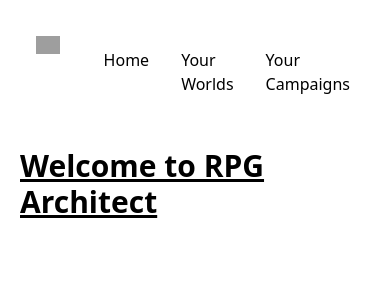
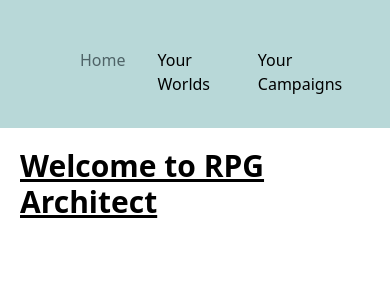
Before and after one commit to fgiwilson/CampaignArchitect, a SvelteKit app: page / in a window 390 px wide. Shown: the top 300 px of the page. Built offline with nearby package versions, Linux system fonts and the light colour scheme; grey boxes are pictures that could not be loaded.

Commit message:
navbar styles Updates.
further navbar CSS work.

```diff
--- a/package.json
+++ b/package.json
@@ -15,6 +15,7 @@
 	"devDependencies": {
 		"@sveltejs/adapter-auto": "^3.0.0",
 		"@sveltejs/adapter-node": "^5.2.2",
+		"@sveltejs/enhanced-img": "^0.3.7",
 		"@sveltejs/kit": "^2.0.0",
 		"@sveltejs/vite-plugin-svelte": "^3.0.0",
 		"@types/eslint": "^9.6.0",
--- a/src/lib/components/nav.svelte
+++ b/src/lib/components/nav.svelte
@@ -1,10 +1,14 @@
-<nav class="flex flex-row justify-content w-full py-4 md:py-0 px-4 text-lg text-gray-700 bg-white ">
+<script>
+	import Logo from '../../../static/RPGA_Logo.jpg?enhanced'
+</script>
+
+<nav class="flex flex-row justify-content w-full py-4 md:py-0 px-4 text-lg bg-lightBlue">
 	<div class="flex p-5">
-		<span><img class="flex flex-auto" src="%sveltekit.assets%/RPGA_Logo.jpg" alt=""></span>
+		<enhanced:img class="flex flex-auto w-auto max-h-20" src='../../../static/RPGA_Logo.jpg?w=72' sizes="" alt="">
 	</div>
 	<div class="flex w-full p-2">
-		<ul class="text-base text-gray-700 pt-4 md:flex md:justify-between md:pt-0 flex flex-row">
-			<li class="md:p-4 py-2 block hover:text-purple-400 px-4"><a href="/">Home</a></li>
+		<ul class="text-base pt-4 md:flex md:justify-between md:pt-0 flex flex-row">
+			<li class="md:p-4 py-2 block text-paynesGray hover:text-cadetGray px-4"><a href="/">Home</a></li>
 			<li class="md:p-4 py-2 block hover:text-purple-400 px-4"><a href="/worlds/">Your Worlds</a></li>
 			<li class="md:p-4 py-2 block hover:text-purple-400 px-4"><a href="/worlds/campaigns">Your Campaigns</a></li>
 		</ul>
--- a/svelte.config.js
+++ b/svelte.config.js
@@ -12,7 +12,10 @@ const config = {
 			out: 'build',
 			precompress: true,
 			envPrefix: ''
-		})
+		}),
+		paths: {
+			assets: ''
+		}
 	}
 };
 
--- a/tailwind.config.js
+++ b/tailwind.config.js
@@ -7,9 +7,12 @@ export default {
       desktop: '1248px',
     },
     colors:{
-        moss:'#8A9A5B',
-        rust:'#CD7F32',
-
+        lightBlue:'#B8D8D8',
+        cadetGray:'#7A9E9F',
+        paynesGray: '#4F6367',
+        beige:'#EEF5DB',
+        bittersweet:'#FE5F55',
+        flame:'#DC602E'
     },
     extend: {},
   },
--- a/vite.config.ts
+++ b/vite.config.ts
@@ -1,8 +1,11 @@
 import { sveltekit } from '@sveltejs/kit/vite';
+import { enhancedImages } from '@sveltejs/enhanced-img';
 import { defineConfig } from 'vitest/config';
 
 export default defineConfig({
-	plugins: [sveltekit()],
+	plugins: [
+		enhancedImages(),
+		sveltekit()],
 	test: {
 		include: ['src/**/*.{test,spec}.{js,ts}']
 	}
```
Also changed, not shown: 1 other file (tests, documents, lock files or other folders).
